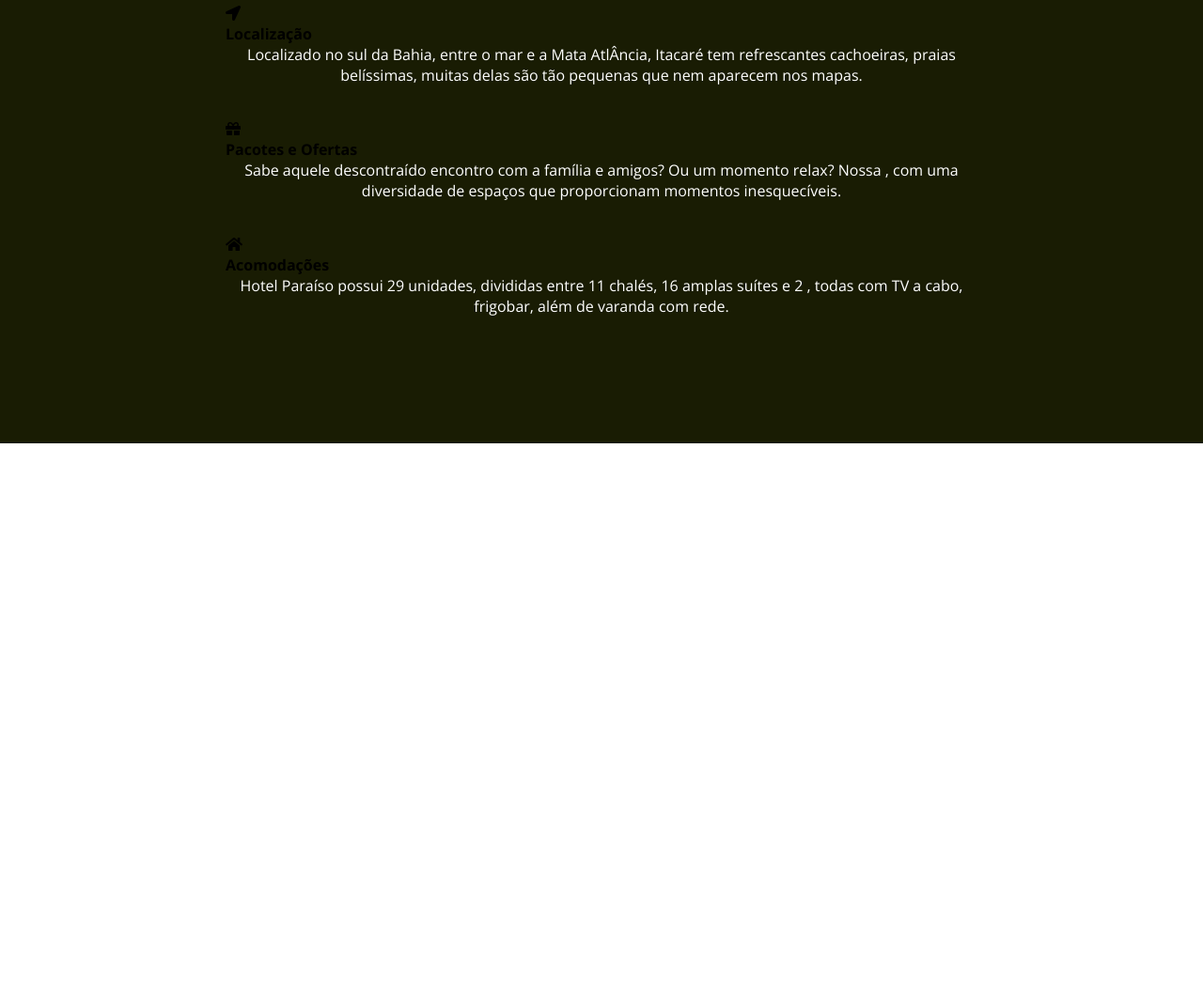
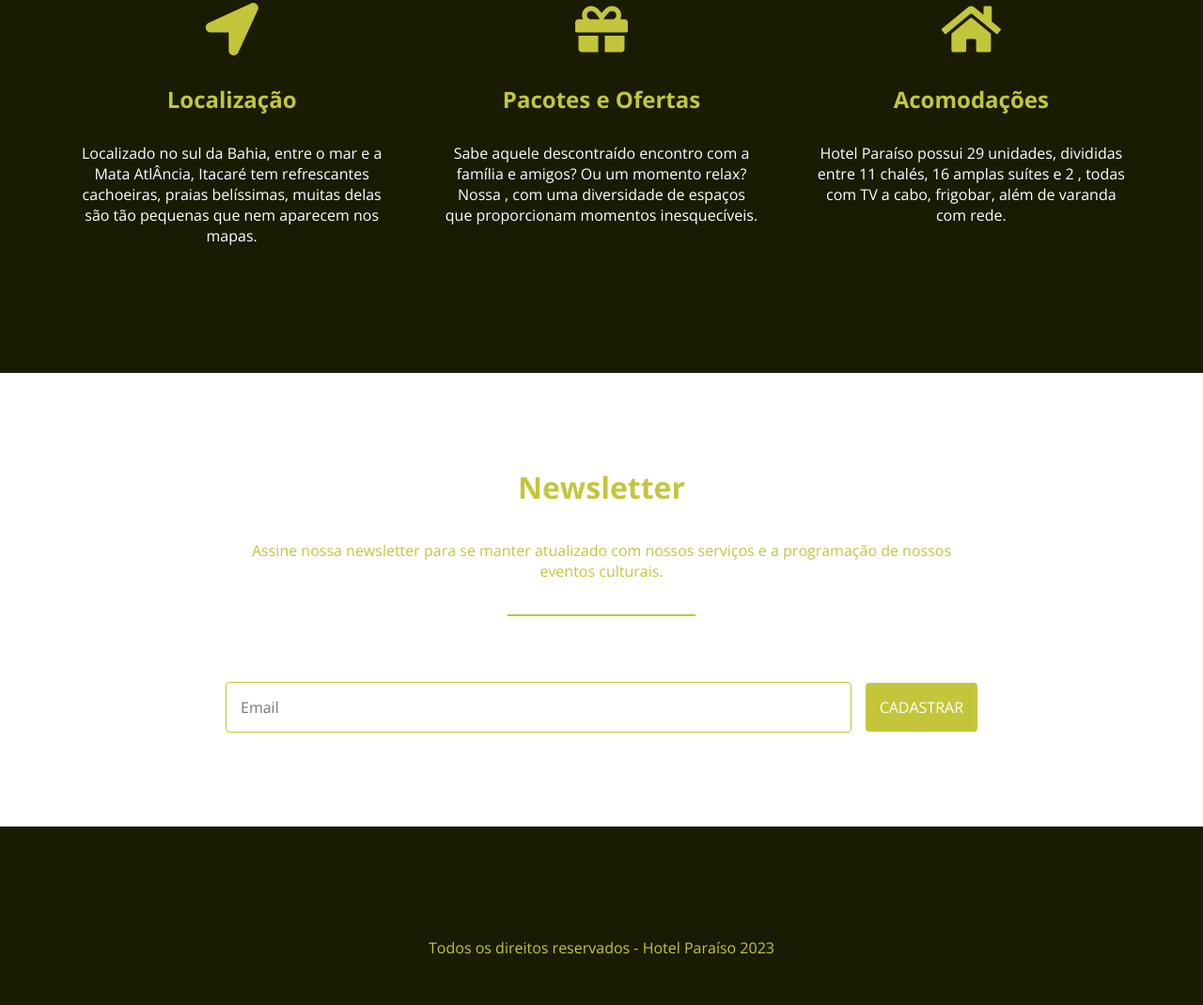
Before and after one commit to roangoulart/RoadWideFlexbox, a plain HTML site: page index.html in a window 1280 px wide. Shown: the part 2255-3325 px from the top of the page at 94% size. Before the commit the page ends 2727 px from the top, so only its background shows below. Drawn offline with nearby package versions, Linux system fonts and the light colour scheme.

Commit message:
Realizado aula do 8 ao 10. Trabalhando com Grid, Flex Column, Sections, Flexbox, Newsletter, Footer, Form, Input, Icons

```diff
--- a/index.html
+++ b/index.html
@@ -71,5 +71,27 @@
                 </li>
             </ul>
     </section>
+
+    <section class="newsletter">
+        <h3>Newsletter</h3>
+        <p>Assine nossa newsletter para se manter atualizado com nossos serviços e a programação de nossos eventos culturais.</p>
+        <hr>
+
+        <form>
+            <input type="text" placeholder="Email">
+            <button>Cadastrar</button>
+        </form>
+    </section>
+
+    <footer>
+        <ul>
+            <li><a href=""><i class="fa-brands fa-facebook"></i></a></li>
+            <li><a href=""><i class="fa-brands fa-twitter"></i></a></li>
+            <li><a href=""><i class="fa-brands fa-instagram"></i></a></li>
+            <li><a href=""><i class="fa-brands fa-pinterest"></i></a></li>
+        </ul>
+        <p>Todos os direitos reservados - Hotel Paraíso 2023</p>
+    </footer>
+
 </body>
 </html>
--- a/style.css
+++ b/style.css
@@ -46,3 +46,33 @@ header li:last-child {margin-right: 0;}
 .caracteristicas h3 {font-size: 2rem; margin-bottom: 35px; color: #fff; text-align: center;}
 .caracteristicas p {max-width: 800px; margin-bottom: 35px; color: #fff; text-align: center;}
 .caracteristicas hr {width: 200px; height: 2px; background-color: #fff; margin-bottom: 70px; border: none;}
+
+.caracteristicas .grid {width: 100%; display: flex;}
+.caracteristicas .grid li {padding: 0 30px; text-align: center;}
+.caracteristicas .grid li i {color: #c3c63b; font-size: 3.5rem; margin-bottom: 30px;}
+.caracteristicas .grid li h4 {font-size: 1.5rem; color: #c3c63b; margin-bottom: 30px;}
+.caracteristicas .grid li p {color: #fff;}
+@media (max-width: 850px) {
+    .caracteristicas .grid {flex-direction: column;}
+}
+
+/* NEWSLETTER */
+.newsletter {display: flex; flex-direction: column; align-items: center; padding: 100px 50px;}
+.newsletter h3 {font-size: 2rem; margin-bottom: 35px; color: #c3c63b; text-align: center;}
+.newsletter p {max-width: 800px; margin-bottom: 35px; color: #c3c63b; text-align: center;}
+.newsletter hr {width: 200px; height: 2px; background-color: #c3c63b; margin-bottom: 70px; border: none;}
+
+.newsletter form {display: flex; align-items: center; justify-content: center; flex-wrap: wrap; width: 80%; max-width: 800px;}
+.newsletter input {padding: 15px; border: 1px solid #c3c63b; border-radius: 4px; margin-right: 15px; flex: 1;}
+.newsletter button {padding: 15px; background-color: #c3c63b; color: #fff; text-transform: uppercase; border: none; border-radius: 4px; cursor: pointer;}
+@media (max-width: 700px) {
+    .newsletter input {flex-basis: 100%; margin-bottom: 15px;}
+}
+
+/* FOOTER */
+footer {display: flex; flex-direction: column; background-color: #191c03; padding: 50px 0; align-items: center;}
+footer ul {display: flex; margin-bottom: 25px;}
+footer ul li {margin-right: 10px;}
+footer ul li:last-child {margin-right: 0;}
+footer ul li a {color: #c3c63b; font-size: 2rem;}
+footer p {color: #c3c63b; text-align: center;}
```
